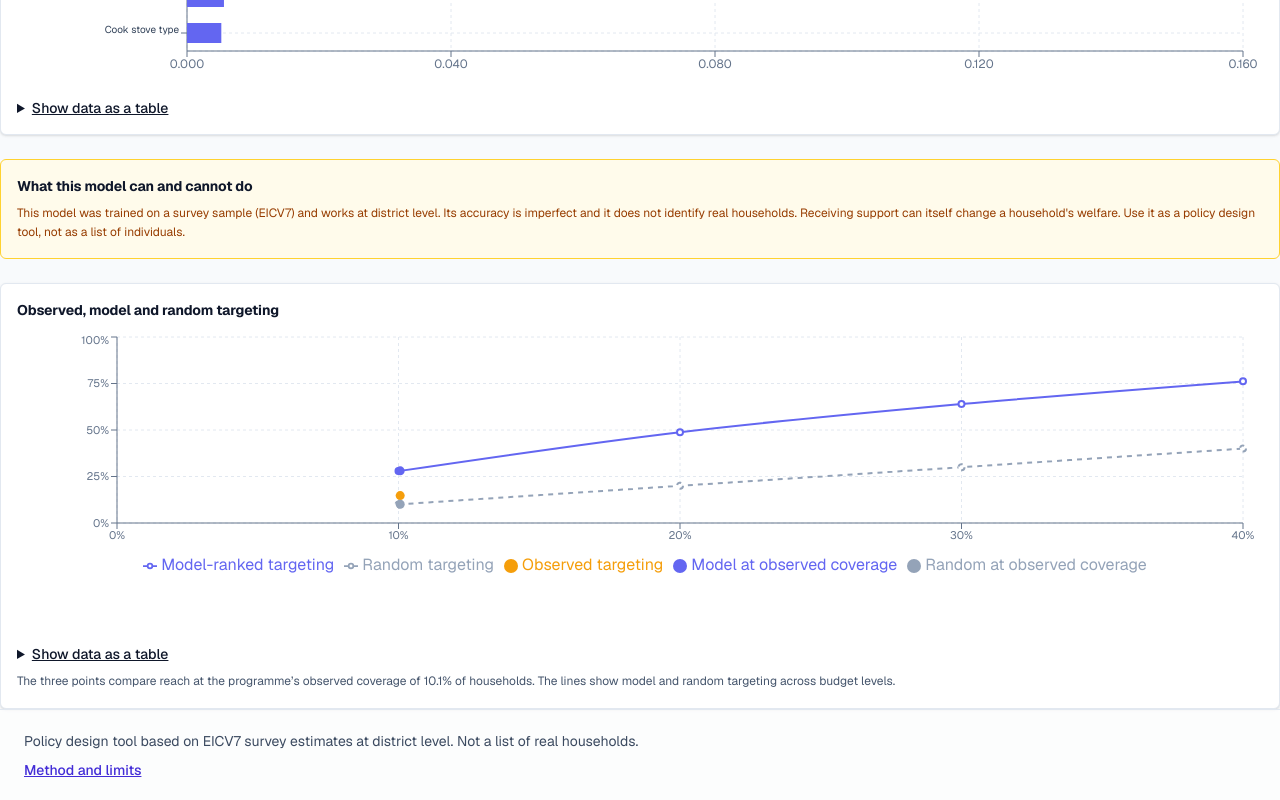
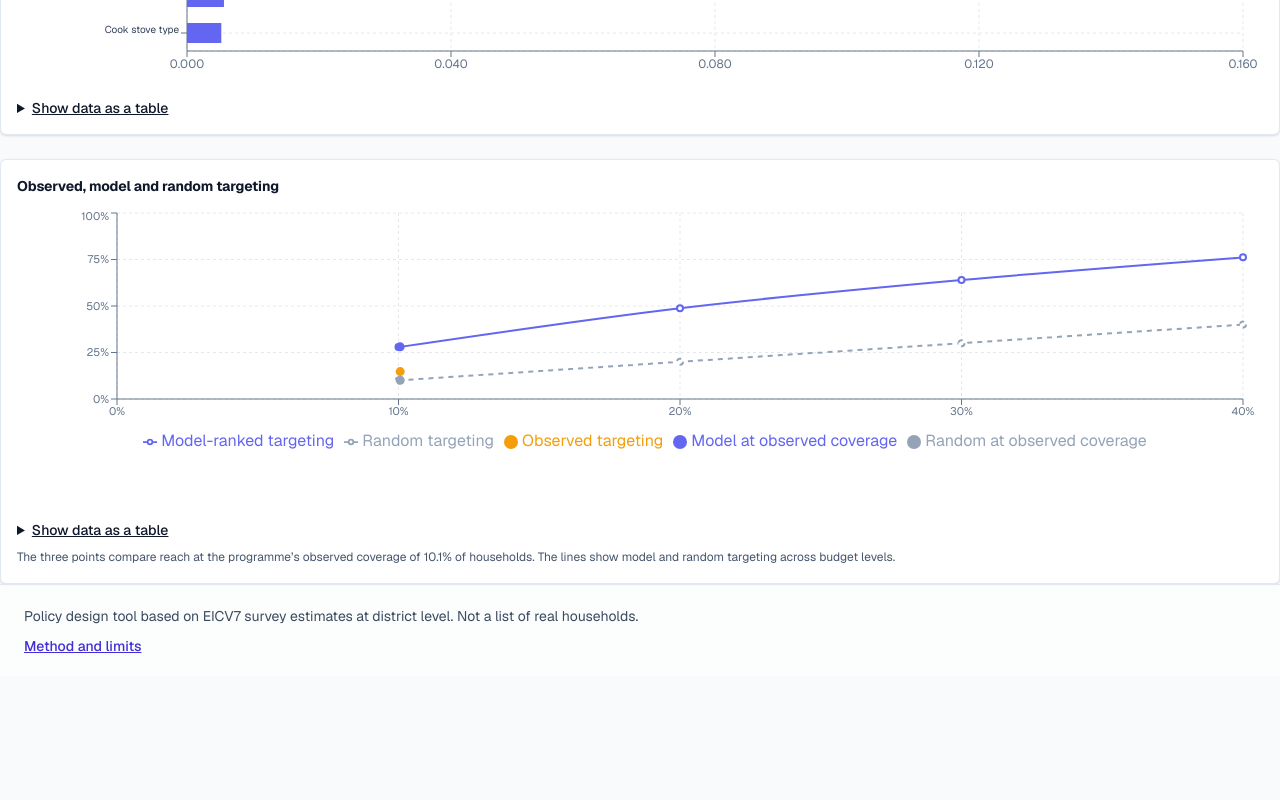
Before and after one commit to Duke-2007/reach, a Next.js app in the folder app/: page /model in a window 1280 px wide. Shown: the part 1118-1918 px from the top of the page. After the commit the page ends 1794 px from the top, so only its background shows below. Built offline with nearby package versions, Linux system fonts and the light colour scheme.

Commit message:
Remove model caveat from Model page

```diff
--- a/app/components/ModelPage.tsx
+++ b/app/components/ModelPage.tsx
@@ -221,16 +221,6 @@ export default function ModelPage({ data }: { data: ModelMetrics }) {
         {featureData.length > 0 ? <details className="mt-3 text-sm"><summary className="cursor-pointer font-medium underline">{t("model.show_data_table")}</summary><div className="mt-2 max-w-full overflow-x-auto"><table className="w-full border-collapse text-xs"><thead><tr><th className="p-2 text-left">{t("model.feature")}</th><th className="p-2 text-right">{t("model.importance")}</th></tr></thead><tbody>{featureData.map((item) => <tr key={item.feature} className="border-t"><th className="p-2 text-left">{item.label}</th><td className="p-2 text-right">{item.importance.toFixed(3)}</td></tr>)}</tbody></table></div></details> : null}
       </div>
 
-      {/* Limitations Box */}
-      <div className="rounded-md border border-amber-300 bg-amber-50 p-4 dark:border-amber-700 dark:bg-amber-950/50 min-w-0">
-        <h3 className="mb-2 text-sm font-semibold text-amber-900 dark:text-amber-100">
-          {t("model.limitations_title")}
-        </h3>
-        <p className="text-xs leading-relaxed text-amber-800 dark:text-amber-200">
-          {t("model.limitations_text")}
-        </p>
-      </div>
-
       {/* Model vs Random Comparison */}
       <div className="rounded-md border border-slate-200 bg-white p-4 shadow-sm dark:border-slate-700 dark:bg-slate-900 min-w-0">
         <h3 className="mb-3 text-sm font-semibold text-slate-900 dark:text-slate-100">
--- a/app/i18n/en.json
+++ b/app/i18n/en.json
@@ -163,8 +163,6 @@
     "feature": "Feature",
     "importance": "Importance",
     "direction": "Direction",
-    "limitations_title": "What this model can and cannot do",
-    "limitations_text": "This model was trained on a survey sample (EICV7) and works at district level. Its accuracy is imperfect and it does not identify real households. Receiving support can itself change a household's welfare. Use it as a policy design tool, not as a list of individuals.",
     "comparison_title": "Observed, model and random targeting",
     "comparison_not_available": "Observed targeting data is not available in model_metrics.json.",
     "model": "Model-ranked targeting",
--- a/app/i18n/rw.json
+++ b/app/i18n/rw.json
@@ -164,8 +164,6 @@
     "feature": "TODO_TRANSLATE Feature",
     "importance": "TODO_TRANSLATE Importance",
     "direction": "TODO_TRANSLATE Direction",
-    "limitations_title": "TODO_TRANSLATE What this model can and cannot do",
-    "limitations_text": "TODO_TRANSLATE This model was trained on a survey sample (EICV7) and works at district level. Its accuracy is imperfect and it does not identify real households. Receiving support can itself change a household's welfare. Use it as a policy design tool, not as a list of individuals.",
     "comparison_title": "TODO_TRANSLATE Observed, model and random targeting",
     "comparison_not_available": "TODO_TRANSLATE Observed targeting data is not available in model_metrics.json.",
     "model": "TODO_TRANSLATE Model-ranked targeting",
```
